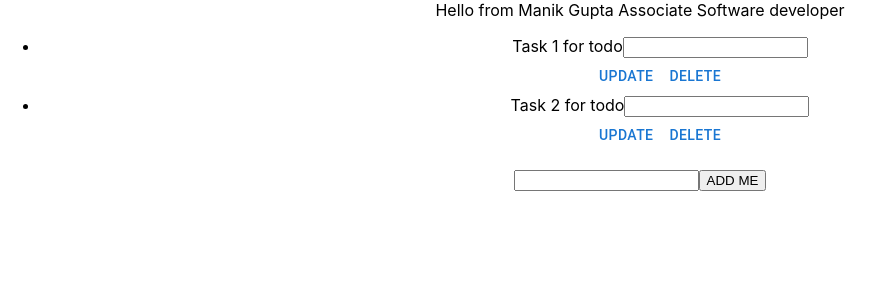
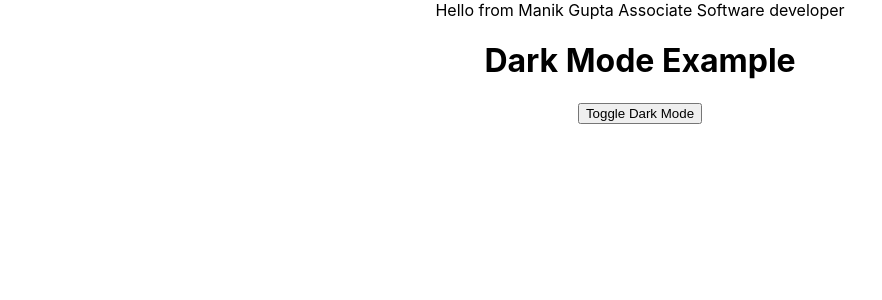
Before and after one commit to Manik445/D6L-training, a React (Create React App) app in the folder frontend/: page / in a window 1280 px wide. Shown: the top 300 px of the page, without its empty margins (0-882 px from the left). Built offline with nearby package versions, Linux system fonts and the light colour scheme.

Commit message:
adding dark mode task using HOC

```diff
--- a/frontend/src/App.js
+++ b/frontend/src/App.js
@@ -4,16 +4,23 @@ import Second from './components/Second';
 import Third from './components/Third';
 import Fourth from './components/Fourth';
 import Taskk from './components/Taskk';
+import Task2 from './components/Task2';
 
 function App() {
   return (
     <div className="App">
       <First name="Manik Gupta" profession="Associate Software developer"/>
+
+      {/* multiple components rendering  */}
       {/* <Second/>  */}
       {/* <Third/>    */}
       {/* <Fourth/>   */}
 
-      <Taskk/>
+    {/* todo application in Taskk uncomment to see it */}
+      {/* <Taskk/>  */}
+
+    {/* dark Mode Feature  */}
+      <Task2/>
     </div>
   );
 }
--- /dev/null
+++ b/frontend/src/components/Task2.js
@@ -0,0 +1,38 @@
+import { Button } from "@mui/base";
+import { useState } from "react"
+
+// definig HOC
+const Withdarkmode = (Wrappercomponent) =>{
+    return function Withdarkmode(props){
+        const [darkmode  , setDarkmode] = useState(false);
+
+        const toggledarkmode = ()=>{
+            setDarkmode(!darkmode);
+        }
+
+// defining background for toggle change
+const backgroundcolor = darkmode ? '#222' : '#fff';
+
+// passing toggledark mode and dark mode state as props
+return <Wrappercomponent {...props} darkmode={darkmode} toggledarkmode={toggledarkmode} backgroundcolor={backgroundcolor}/>
+
+   };
+};
+
+// custom component for dark mode using
+const MyComponent = ({ backgroundcolor, toggledarkmode, darkmode }) => {
+    return (
+        <div style={{ backgroundColor: backgroundcolor, minHeight: '100vh', color: darkmode ? '#fff' : '#000' }}>
+            <h1>Dark Mode Example</h1>
+            <Button onClick={toggledarkmode}>Toggle Dark Mode</Button>
+        </div>
+    );
+};
+
+const MyComponentWithDarkMode = Withdarkmode(MyComponent);
+
+const Task2 = ()=>{
+    return <MyComponentWithDarkMode/>
+}
+
+export default Task2 ;
```
Also changed, not shown: 1 other file (tests, documents, lock files or other folders).
